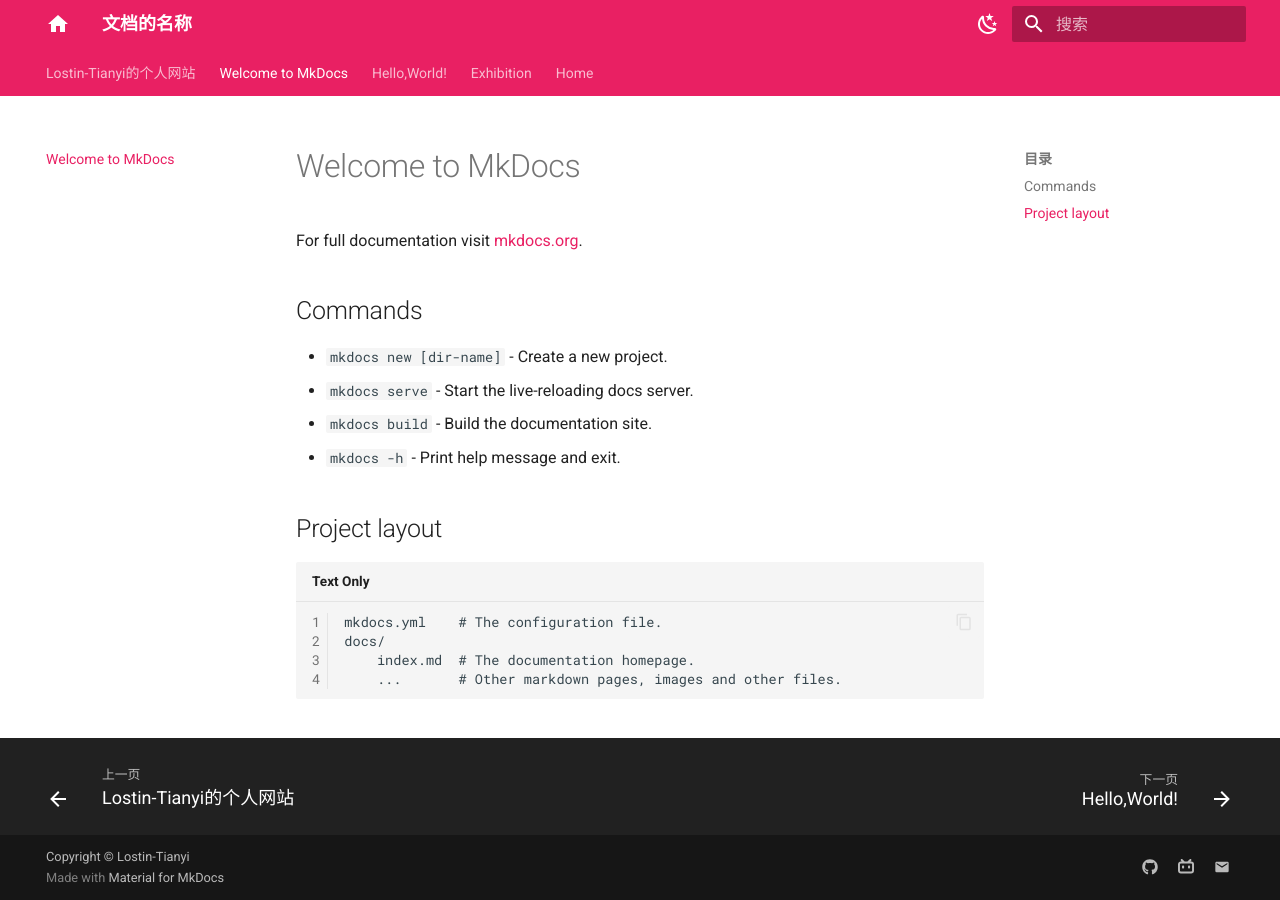
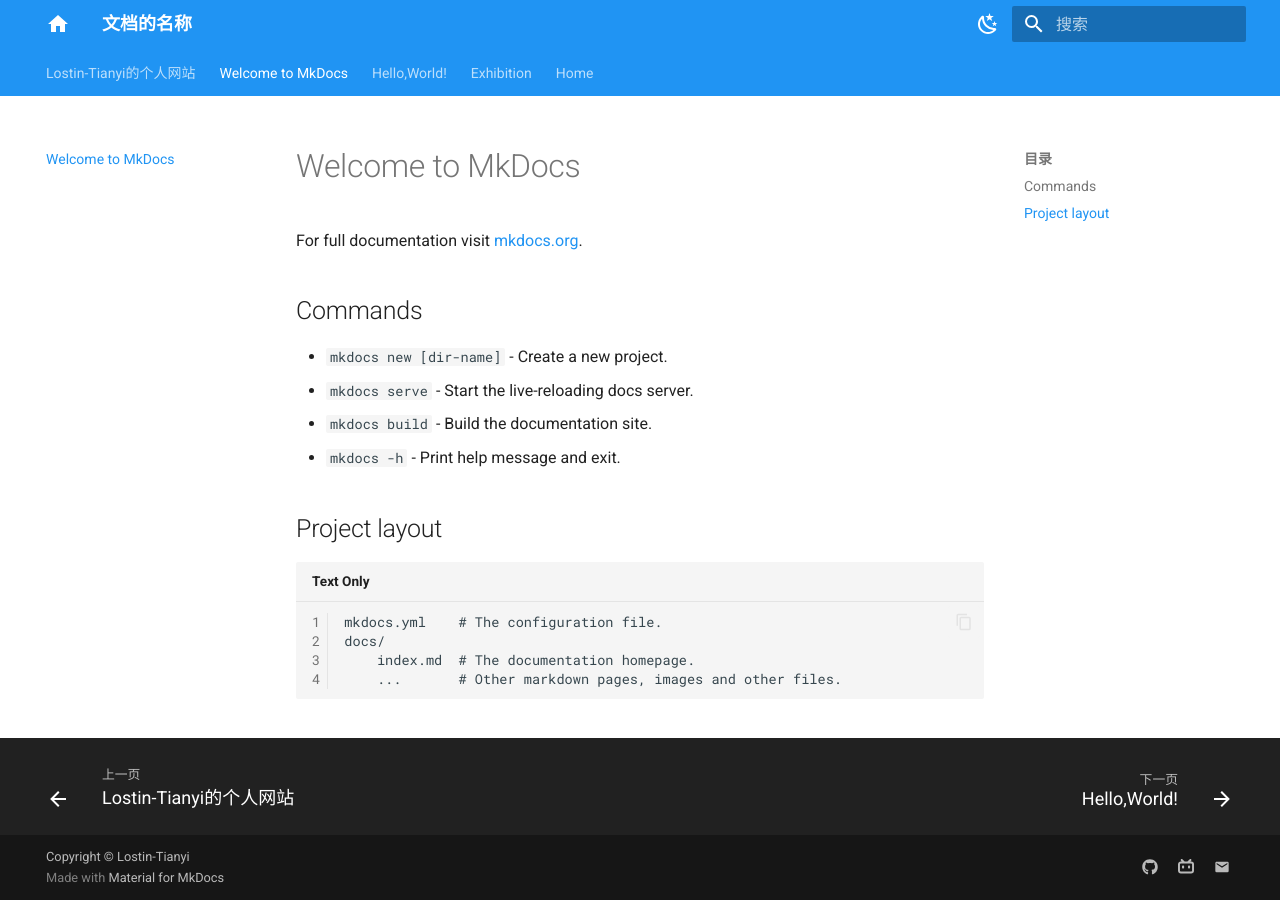
Before and after one commit to Lostin-Tianyi/Lostin-Tianyi.github.io, an MkDocs documentation site: the page built from docs/index.bkup.md, in a window 1280 px wide. Built offline with MkDocs 1.6.1 and Material for MkDocs 9.7.7, drawn with Linux system fonts in a browser that asks for light colours.

Commit message:
change color pink to blue

```diff
--- a/mkdocs.yml
+++ b/mkdocs.yml
@@ -7,8 +7,8 @@
         # 切换到亮色
         - media: "(prefers-color-scheme: light)" # 根据系统的颜色模式自动切换
           scheme: default
-          primary: pink
-          accent: pink
+          primary: blue
+          accent: blue
           toggle:
               icon: material/weather-night
               name: 切换到暗色模式
@@ -16,8 +16,8 @@
         # 切换到暗色
         - media: "(prefers-color-scheme: dark)"
           scheme: slate
-          primary: pink
-          accent: pink
+          primary: blue
+          accent: blue
           toggle:
               icon: material/weather-sunny
               name: 切换到亮色模式
```
